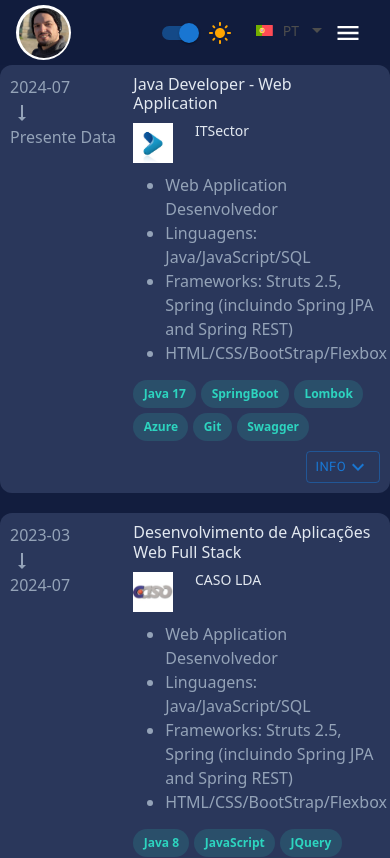
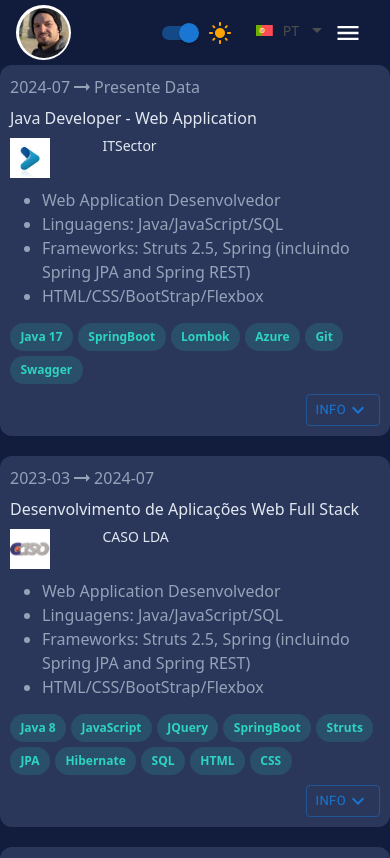
Before and after one commit to JorgeSantos84/personal-page, a React (Create React App) app: page /work-experience in a window 390 px wide. Shown: the top 858 px of the page. Built offline with nearby package versions, Linux system fonts and the light colour scheme.

Commit message:
fix: fixed info display date of work on small screens

```diff
--- a/src/components/smallComponents/WorkItemBox.tsx
+++ b/src/components/smallComponents/WorkItemBox.tsx
@@ -35,12 +35,32 @@ const WorkItemBox: React.FC<WorkItemBoxProps> = ({
     <>
       {workItensTranslated ? (
         <Grid2 container>
-          <Grid2 size={4}>
-            {workItensTranslated.beginYear} <br />
-            <ArrowRightAltIcon sx={{ transform: "rotate(90deg)" }} /> <br />
+          <Grid2
+            size={{
+              xs: 12,
+              md: 4,
+            }}
+            sx={{
+              display: "flex",
+              flexDirection: "column",
+              "@media(max-width: 500px)": {
+                marginBottom: "10px",
+                flexDirection: "row",
+              },
+            }}
+          >
+            {workItensTranslated.beginYear}
+            <ArrowRightAltIcon
+              sx={{
+                transform: "rotate(90deg)",
+                "@media(max-width: 500px)": {
+                  transform: "rotate(0deg)",
+                },
+              }}
+            />
             {workItensTranslated.endYear}
           </Grid2>
-          <Grid2 size={8}>
+          <Grid2 size={{ md: 8 }}>
             <h2>
               <Box className="work-info-title">{workItensTranslated.title}</Box>
             </h2>
```
